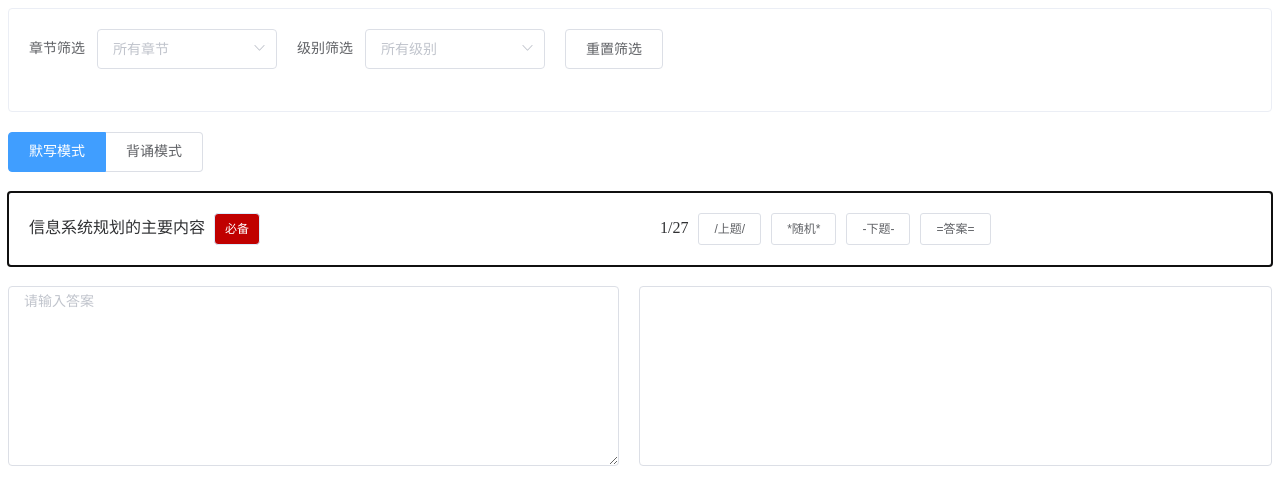
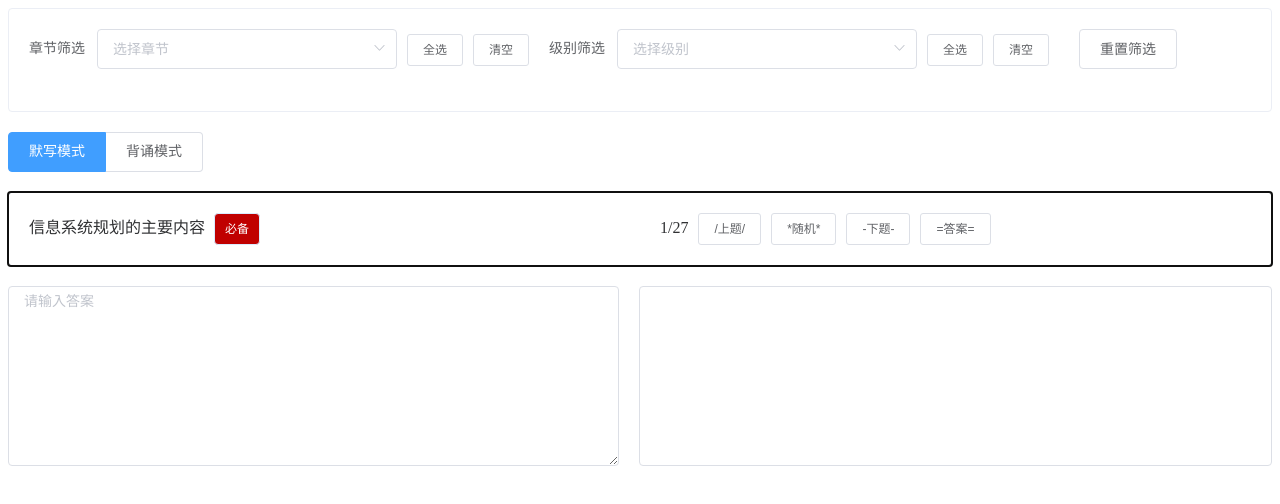
Before and after one commit to yangf325/dictation, a Vue app: page / in a window 1280 px wide. Shown: the top 504 px of the page. Built offline with nearby package versions, Linux system fonts and the light colour scheme.

Commit message:
feat： select

```diff
--- a/src/App.vue
+++ b/src/App.vue
@@ -34,7 +34,7 @@ import FilterPanel from "./components/FilterPanel.vue";
 import ModeSwitcher from "./components/ModeSwitcher.vue";
 import QuestionDisplay from "./components/QuestionDisplay.vue";
 import InputInteraction from "./components/InputInteraction.vue";
-import allQuestions from "./data.js";
+import questions from "./data.js";
 
 export default {
   name: "App",
@@ -46,9 +46,9 @@ export default {
   },
   data() {
     return {
-      allQuestions: allQuestions,
+      allQuestions: questions,
       filteredQuestions: [],
-      currentMode: "write", // write: 默写模式, recite: 背诵模式
+      currentMode: "write",
       currentFilter: { chapter: null, level: null },
       showAnswer: false,
       currentIndex: 0,
@@ -59,6 +59,7 @@ export default {
   },
   methods: {
     handleFilterChanged(filter) {
+      console.log('接收到的筛选条件:', filter); // 添加日志
       this.currentFilter = filter;
       this.filterQuestions();
     },
@@ -68,14 +69,21 @@ export default {
     },
     filterQuestions() {
       this.filteredQuestions = this.allQuestions.filter((question) => {
-        const chapterMatch =
-          !this.currentFilter.chapter ||
-          question.chapter === this.currentFilter.chapter;
-        const levelMatch =
-          !this.currentFilter.level ||
-          question.level === this.currentFilter.level;
+        // 处理章节筛选
+        let chapterMatch = true;
+        if (this.currentFilter.chapter && this.currentFilter.chapter.length > 0) {
+          chapterMatch = this.currentFilter.chapter.includes(question.chapter);
+        }
+
+        // 处理级别筛选
+        let levelMatch = true;
+        if (this.currentFilter.level && this.currentFilter.level.length > 0) {
+          levelMatch = this.currentFilter.level.includes(question.level);
+        }
+
         return chapterMatch && levelMatch;
       });
+      console.log('过滤后的题目数量:', this.filteredQuestions.length);
     },
     handleModeChanged(mode) {
       this.currentMode = mode;
--- a/src/components/FilterPanel.vue
+++ b/src/components/FilterPanel.vue
@@ -2,46 +2,83 @@
   <div class="filter-panel el-card">
     <div class="el-form-item">
       <label class="el-form-item__label">章节筛选</label>
-      <!-- 使用 Element UI 组件语法 -->
-      <el-select v-model="filter.chapter" placeholder="所有章节" @change="applyFilter">
-        <el-option label="所有章节" value="null"></el-option>
+      <el-select
+        v-model="filter.chapter"
+        multiple
+        filterable
+        allow-create
+        placeholder="选择章节"
+        @change="applyFilter"
+      >
+        <!-- 确保没有全选选项 -->
         <el-option v-for="chapter in chapters" :key="chapter" :label="chapter" :value="chapter"></el-option>
       </el-select>
+      <!-- 恢复全选按钮 -->
+      <el-button @click="selectAll('chapter')" size="small">全选</el-button>
+      <el-button @click="clearSelection('chapter')" size="small">清空</el-button>
     </div>
     <div class="el-form-item">
       <label class="el-form-item__label">级别筛选</label>
-      <!-- 使用 Element UI 组件语法 -->
-      <el-select v-model="filter.level" placeholder="所有级别" @change="applyFilter">
-        <el-option label="所有级别" value="null"></el-option>
+      <el-select
+        v-model="filter.level"
+        multiple
+        filterable
+        allow-create
+        placeholder="选择级别"
+        @change="applyFilter"
+      >
+        <!-- 确保没有全选选项 -->
         <el-option v-for="level in levels" :key="level" :label="level" :value="level"></el-option>
       </el-select>
+      <!-- 恢复全选按钮 -->
+      <el-button @click="selectAll('level')" size="small">全选</el-button>
+      <el-button @click="clearSelection('level')" size="small">清空</el-button>
     </div>
+    <!-- 移除模式切换组件 -->
     <div class="el-form-item">
       <el-button @click="reset" type="default">重置筛选</el-button>
-      <!-- 移除应用筛选按钮 -->
     </div>
   </div>
 </template>
 
 <script>
+// 移除 ModeSwitcher 导入
+
 export default {
   name: 'FilterPanel',
+  // 移除 ModeSwitcher 组件注册
   props: ['initialFilter', 'chapters', 'levels'],
   data() {
     return {
-      filter: { chapter: null, level: null }
+      filter: { chapter: [], level: [] }
     }
   },
   methods: {
     applyFilter() {
-      this.$emit('filter-changed', {
-        chapter: this.filter.chapter === 'null' ? null : Number(this.filter.chapter),
-        level: this.filter.level === 'null' ? null : Number(this.filter.level)
-      })
+      const chapter = this.filter.chapter.includes('all') ? null : this.filter.chapter.length > 0 ? this.filter.chapter.map(Number) : null;
+      const level = this.filter.level.includes('all') ? null : this.filter.level.length > 0 ? this.filter.level.map(Number) : null;
+      console.log('即将发送的筛选条件:', { chapter, level }); // 添加日志
+      this.$emit('filter-changed', { chapter, level });
+    },
+    selectAll(type) {
+      if (type === 'chapter') {
+        this.filter.chapter = [...this.chapters].map(Number);
+      } else {
+        this.filter.level = [...this.levels].map(Number);
+      }
+      this.applyFilter();
+    },
+    clearSelection(type) {
+      if (type === 'chapter') {
+        this.filter.chapter = [];
+      } else {
+        this.filter.level = [];
+      }
+      this.applyFilter();
     },
     reset() {
-      this.filter = { chapter: null, level: null }
-      this.$emit('reset')
+      this.filter = { chapter: [], level: [] };
+      this.$emit('reset');
     }
   }
 }
@@ -57,6 +94,9 @@ export default {
   margin-right: 20px;
 }
 .el-select {
-  width: 180px;
+  width: 300px; /* 选择框拉长自适应 */
+}
+.el-button {
+  margin-left: 10px; /* 跟全选按钮增加间隙 */
 }
 </style>
--- a/src/components/InputInteraction.vue
+++ b/src/components/InputInteraction.vue
@@ -72,12 +72,15 @@ export default {
 }
 .answer-section {
   margin-top: 0;
-  border: 1px solid #dcdfe6; /* 添加边框 */
-  border-radius: 4px; /* 边框圆角 */
-  min-height: 120px; /* 设置最小高度，确保不展示答案时也占位 */
-  padding: 10px; /* 添加内边距 */
+  border: 1px solid #dcdfe6;
+  border-radius: 4px;
+  min-height: 120px;
+  padding: 10px;
 }
 .answer-section h4 {
   margin-top: 0;
 }
+.el-tag {
+  font-size: 16px; /* 答案的文本字体放大 4px（默认 12px） */
+}
 </style>
--- a/src/components/QuestionDisplay.vue
+++ b/src/components/QuestionDisplay.vue
@@ -6,21 +6,21 @@
   >
     <el-card shadow="hover">
       <span class="span-title">
-        {{ currentQuestion.title }}
+        {{ currentQuestion?.title || '' }}
         <el-tag
-          v-if="currentQuestion.level === 1"
+          v-if="currentQuestion?.level === 1"
           style="margin-left: 5px; background-color: #c00000; color: #fff"
         >
           必备
         </el-tag>
         <el-tag
-          v-if="currentQuestion.level === 2"
+          v-if="currentQuestion?.level === 2"
           style="margin-left: 5px; background-color: #9933ff; color: #fff"
         >
           重要
         </el-tag>
         <el-tag
-          v-if="currentQuestion.level === 3"
+          v-if="currentQuestion?.level === 3"
           style="margin-left: 5px; background-color: #ffcc00; color: #fff"
         >
           可选
@@ -36,27 +36,23 @@
   </div>
   <el-card v-else shadow="hover">
     <el-collapse v-model="activeNames">
-      <el-collapse-item
-        v-for="(item, index) in questions"
-        :key="index"
-        :name="index.toString()"
-      >
+      <el-collapse-item v-for="(item, index) in questions" :key="index">
         <template #title>
           {{ item.title }}
           <el-tag
-            v-if="item.level === 1"
+            v-if="item?.level === 1"
             style="margin-left: 5px; background-color: #c00000; color: #fff"
           >
             必备
           </el-tag>
           <el-tag
-            v-if="item.level === 2"
+            v-if="item?.level === 2"
             style="margin-left: 5px; background-color: #9933ff; color: #fff"
           >
             重要
           </el-tag>
           <el-tag
-            v-if="item.level === 3"
+            v-if="item?.level === 3"
             style="margin-left: 5px; background-color: #ffcc00; color: #fff"
           >
             可选
```
